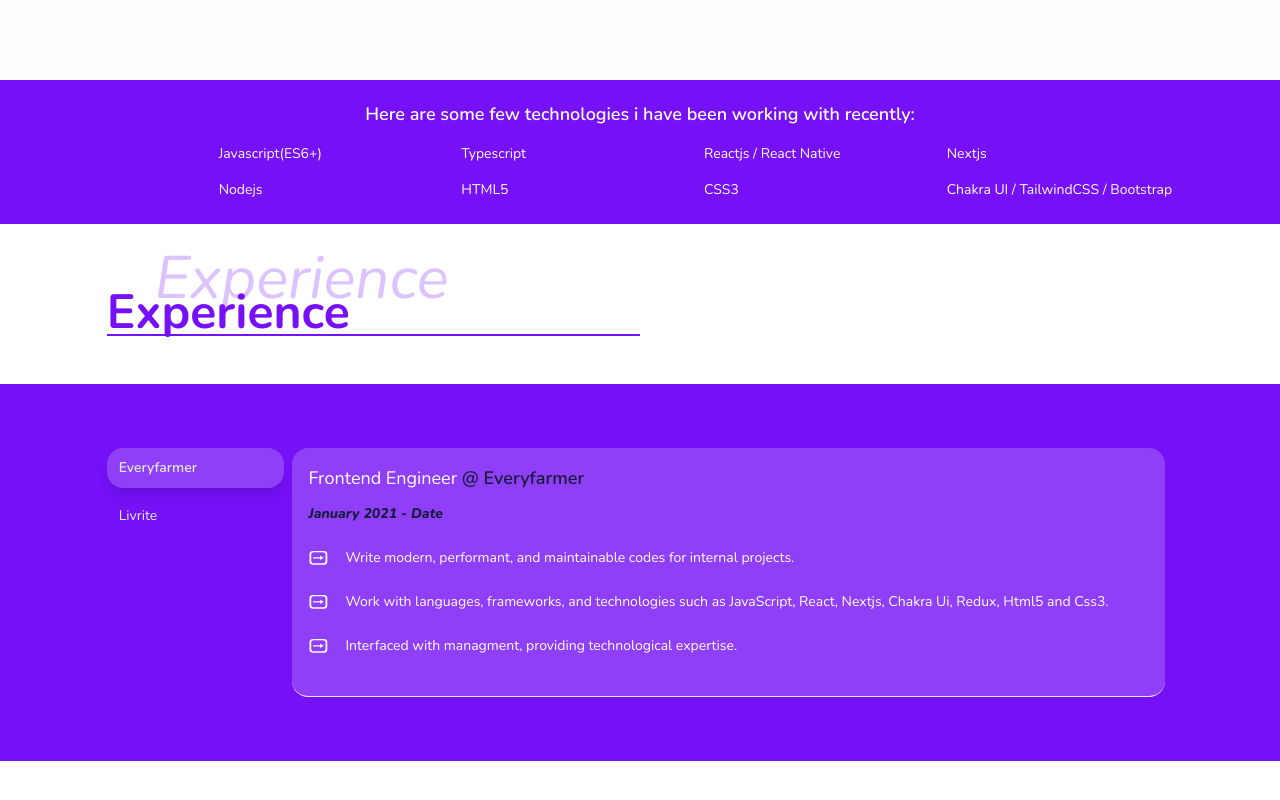
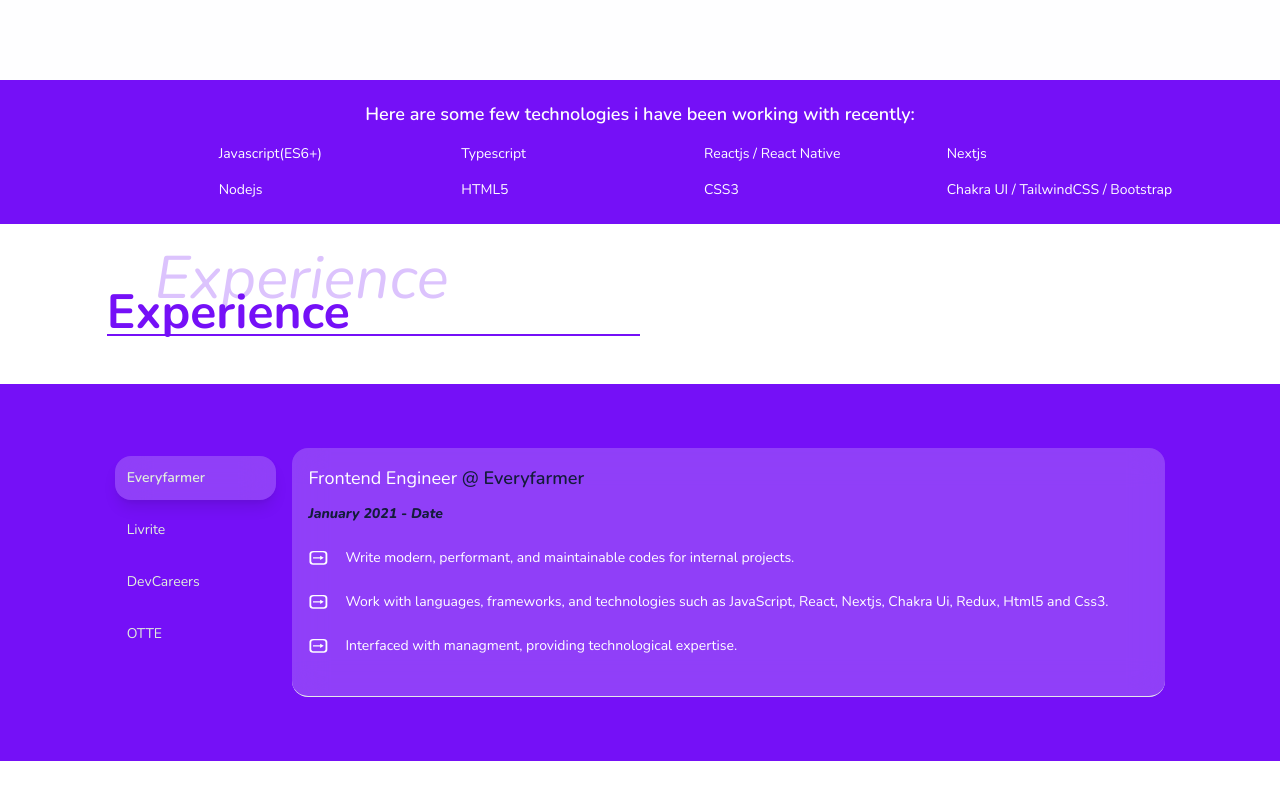
Before and after one commit to gfellah45/portfoliov2, a Next.js app: page / in a window 1280 px wide. Shown: the part 1367-2167 px from the top of the page. Built offline with nearby package versions, Linux system fonts and the light colour scheme.

Commit message:
finished the experimce section

```diff
--- a/src/components/About/Details.tsx
+++ b/src/components/About/Details.tsx
@@ -146,7 +146,7 @@
               ref={ref6}
               variants={textVariant}
               animate={inView6 ? "animate" : "initial"}
-              className="w-11/12 md:w-9/12 py-4 md:text-justify lg:w-10/12 text-[10px] md:text-sm font-medium leading-7 lg:leading-8 lg:text-sm dark:text-light-bg3 lg:text-justify text-light-text1"
+              className="w-11/12 md:w-9/12 py-4 md:text-justify lg:w-10/12 text-[12px] md:text-sm font-medium leading-7 lg:leading-8 lg:text-sm dark:text-light-bg3 lg:text-justify text-light-text1"
             >
               Hello! My name is Jerry and I enjoy creating things that live on
               the web. My interest in programing started back in 2015 when I
--- a/src/components/Animations/index.tsx
+++ b/src/components/Animations/index.tsx
@@ -115,6 +115,11 @@
   animate: {
     opacity: 1,
     translateY: "0px",
+    transition: {
+      type: "spring",
+      duration: 1,
+      delay: 0.5,
+    },
   },
 };
 
@@ -205,3 +210,19 @@
     },
   },
 };
+
+export const bounceIn = {
+  initial: {
+    opacity: 0,
+    translateY: "80px",
+  },
+  animate: {
+    opacity: 1,
+    translateY: "0px",
+    transition: {
+      type: "spring",
+
+      duration: 2,
+    },
+  },
+};
--- a/src/components/Experience/Card.tsx
+++ b/src/components/Experience/Card.tsx
@@ -9,7 +9,7 @@
 
 const Card: FC<CardProps> = ({ title, duration, duties }) => {
   return (
-    <div className="w-full p-4 my-3 bg-white border-b border-gray-200 dark:bg-dark-bg rounded-2xl lg:my-0 bg-opacity-20 backdrop-filter backdrop-blur-lg">
+    <div className="w-full p-4 my-3 origin-center bg-white border-b border-gray-200 transform-gpu dark:bg-dark-bg rounded-2xl lg:my-0 bg-opacity-20 backdrop-filter backdrop-blur-lg">
       <div>
         <span className="text-sm text-white lg:text-lg">
           {title.substr(0, title.lastIndexOf("@"))}
--- a/src/components/Experience/Experience.tsx
+++ b/src/components/Experience/Experience.tsx
@@ -1,13 +1,15 @@
 import React, { FC } from "react";
 import Heading from "../Elements/Heading";
 import { useInView } from "react-intersection-observer";
-import { nameV, lineWidth } from "../Animations";
+import { nameV, lineWidth, fadeUp } from "../Animations";
 import Container from "../../Container";
 import Tabs from "./Tabs";
+import { motion } from "framer-motion";
 
 const Experience: FC = () => {
   const { ref, inView } = useInView();
   const { ref: ref2, inView: inView2 } = useInView();
+  const { ref: ref3, inView: inView3 } = useInView();
 
   return (
     <div
@@ -31,9 +33,14 @@
       />
       <div className="my-12 dark:bg-dark-text1 bg-light-bg2">
         <Container>
-          <div className="py-6 lg:py-16">
+          <motion.div
+            ref={ref3}
+            variants={fadeUp}
+            animate={inView3 ? "animate" : "initial"}
+            className="py-6 lg:py-16"
+          >
             <Tabs />
-          </div>
+          </motion.div>
         </Container>
       </div>
     </div>
--- a/src/components/Experience/Tabs.tsx
+++ b/src/components/Experience/Tabs.tsx
@@ -2,45 +2,20 @@
 import { Tab, Transition } from "@headlessui/react";
 import { classNames } from "../../utils";
 import Card from "./Card";
+import { experinces } from "../data";
+
 const Tabs: FC = () => {
-  const [experience] = useState<object>({
-    Everyfarmer: [
-      {
-        id: "1",
-        title: "Frontend Engineer @ Everyfarmer",
-        duration: "January 2021 - Date",
-        duties: [
-          "Write modern, performant, and maintainable codes for internal projects.",
-          "Work with languages, frameworks, and technologies such as JavaScript, React, Nextjs, Chakra Ui, Redux, Html5 and Css3.",
-          "Interfaced with managment, providing technological expertise.",
-        ],
-      },
-    ],
-    Livrite: [
-      {
-        id: "1",
-        title: "Frontend Engineer @ Livrite healthcare",
-        duration: "January 2021 - Date",
-        duties: [
-          "Write modern, performant, and maintainable codes for internal projects.",
-          "Work with languages, frameworks, and technologies such as JavaScript, React, Nextjs, Chakra Ui, Redux, Html5 and Css3.",
-          "Interfaced with managment, providing technological expertise.",
-        ],
-      },
-    ],
-  });
-
   return (
     <>
       <Tab.Group>
         <div className="flex flex-col flex-wrap lg:flex-row">
-          <Tab.List className="flex flex-row w-2/12 lg:flex-col">
-            {Object.keys(experience).map((item, idx) => {
+          <Tab.List className="flex flex-row w-10/12 mx-auto md:w-6/12 md:mx-auto md:p-2 lg:w-2/12 lg:flex-col">
+            {Object.keys(experinces).map((item, idx) => {
               return (
                 <Tab
                   className={({ selected }) =>
                     classNames(
-                      "flex flex-col mb-2 p-2 dark:text-dark-bg md:text-md w-12/12 md:p-4 lg:p-3 text-xs lg:text-[14px] text-light-bg3 focus:outline-none",
+                      "flex flex-col mb-2  p-2 dark:text-dark-bg md:text-md w-12/12 md:p-2 lg:p-3 text-sm lg:text-[14px] text-light-bg3 focus:outline-none",
                       selected
                         ? "bg-white dark:bg-dark-bg dark:text-white   backdrop-blur-lg backdrop-filter bg-opacity-20 font-semibold shadow-lg rounded-2xl "
                         : " hover:bg-white/[0.11] hover:text-white hover:shadow-lg hover:rounded-2xl"
@@ -54,7 +29,7 @@
             })}
           </Tab.List>
           <Tab.Panels className="w-full lg:w-10/12">
-            {Object.values(experience)
+            {Object.values(experinces)
               .flat()
               .map((item: any, idx: number) => {
                 return (
--- /dev/null
+++ b/src/components/data/index.ts
@@ -0,0 +1,50 @@
+export const experinces = {
+  Everyfarmer: [
+    {
+      id: "1",
+      title: "Frontend Engineer @ Everyfarmer",
+      duration: "January 2021 - Date",
+      duties: [
+        "Write modern, performant, and maintainable codes for internal projects.",
+        "Work with languages, frameworks, and technologies such as JavaScript, React, Nextjs, Chakra Ui, Redux, Html5 and Css3.",
+        "Interfaced with managment, providing technological expertise.",
+      ],
+    },
+  ],
+  Livrite: [
+    {
+      id: "2",
+      title: "Frontend Engineer @ Livrite healthcare",
+      duration: "August 2020 - To January 2021",
+      duties: [
+        "Collaborated remotely with teammates from other region of the country ",
+        "Built pixel-perfect user interfaces on several in house projects.",
+        "Helped in building the companys MVP solution that helps solve Africa's health challenges, using tools like React, Redux, Tailwind, and Material Ui",
+      ],
+    },
+  ],
+  DevCareers: [
+    {
+      id: "3",
+      title: "Frontend Developer @ DevCareers ",
+      duration: "August 2020 - To November 2021",
+      duties: [
+        "Collaborated remotely with teammates across 3 Africa countries building pixel-perfect user interfaces on several projects. ",
+        "Built pixel-perfect user interfaces on several in house projects.",
+        "Lead a Team of frontend devs contributing to building the new Dev Career web site",
+      ],
+    },
+  ],
+  OTTE: [
+    {
+      id: "4",
+      title: "IT Support @ Over The Top Ent.",
+      duration: "April 2017 - December 2019",
+      duties: [
+        "Create email template and other static pages using HTML and CSS. ",
+        "Provide thorough support and problem resolution for clients.",
+        "Provide network support on retail software for franchise.",
+      ],
+    },
+  ],
+};
```
